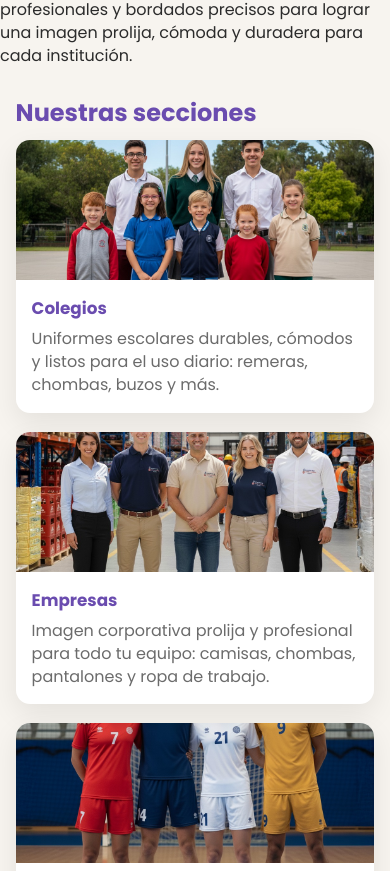
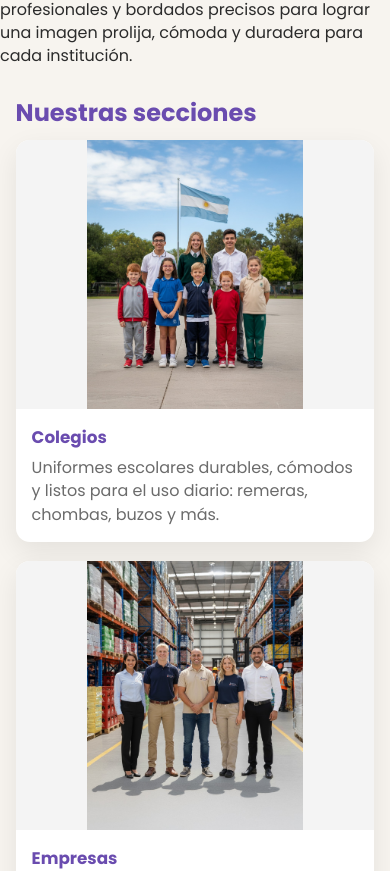
Before and after one commit to Carolinarosas80/uniformes-abc, a React (Vite) app: page / in a window 390 px wide. Shown: the part 1497-2368 px from the top of the page. Built offline with nearby package versions, Linux system fonts and the light colour scheme.

Commit message:
mejorando las imagenes de las cards y los estilos

```diff
--- a/src/styles/index.scss
+++ b/src/styles/index.scss
@@ -145,7 +145,7 @@ h1{font-size:clamp(22px,2.6vw,34px);text-align:center;margin-top:1.6rem}
 
 .card{background:#fff;border-radius:14px;overflow:hidden;box-shadow:var(--shadow);display:flex;flex-direction:column;transition:var(--transition)}
 .card:hover{transform:translateY(-6px);box-shadow:0 16px 36px rgba(0,0,0,.12)}
-.card img{width:100%;height:240px;object-fit:cover;display:block}
+.card img{width:100%;height:220px;object-fit:cover;display:block}
 .card .content{padding:1rem}
 .card .content h3{margin:0 0 .4rem;font-size:1.05rem}
 .card .content p{color:var(--color-muted);margin:0}
@@ -230,3 +230,11 @@ h1{font-size:clamp(22px,2.6vw,34px);text-align:center;margin-top:1.6rem}
   .card img,.gallery-item img{height:clamp(140px,28vw,220px)}
   h1{font-size:1.8rem}
 }
+/*fix final para mobile: cards sin recortes */
+@media (max-width:700px){
+  .card img{height:auto !important;
+    aspect-ratio: 4 / 3;
+    object-fit: contain;
+background: #f4f4f4;
+  }
+}
```
Also changed, not shown: 5 other files (tests, documents, lock files or other folders).
